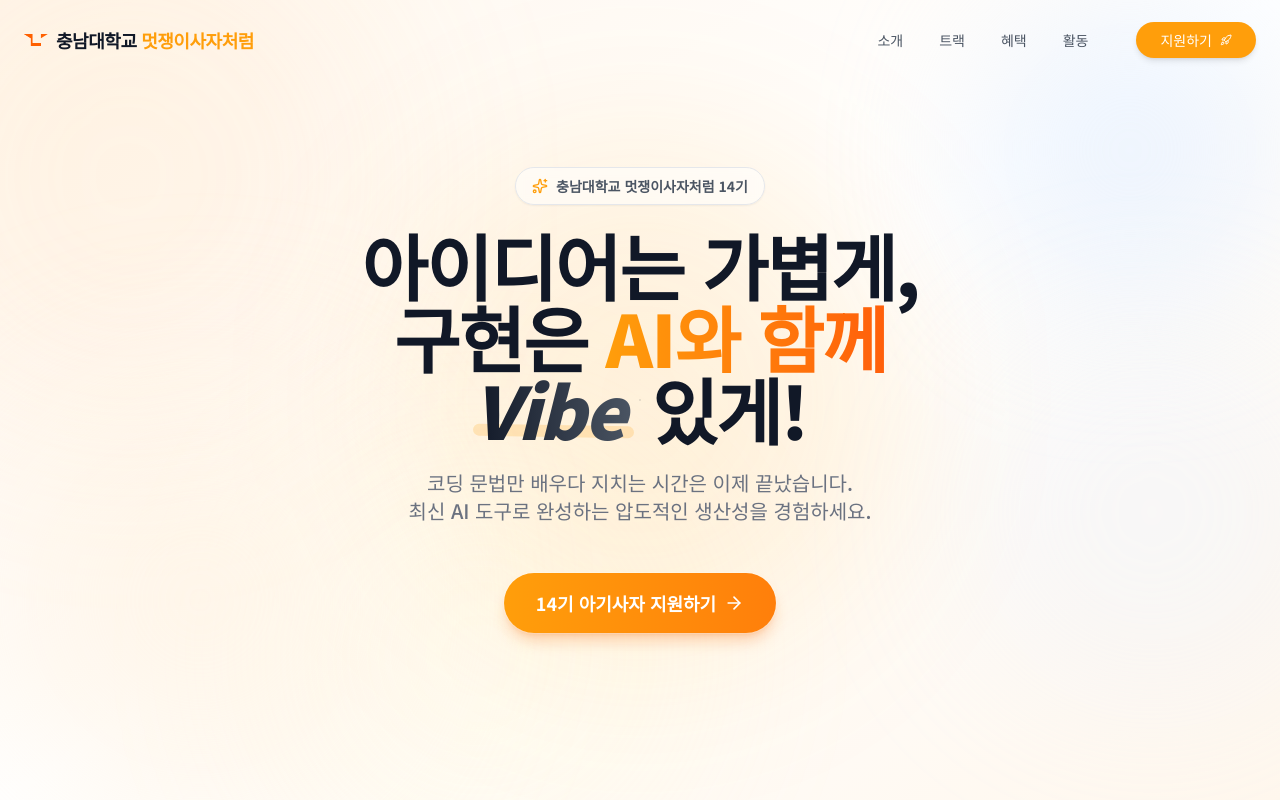
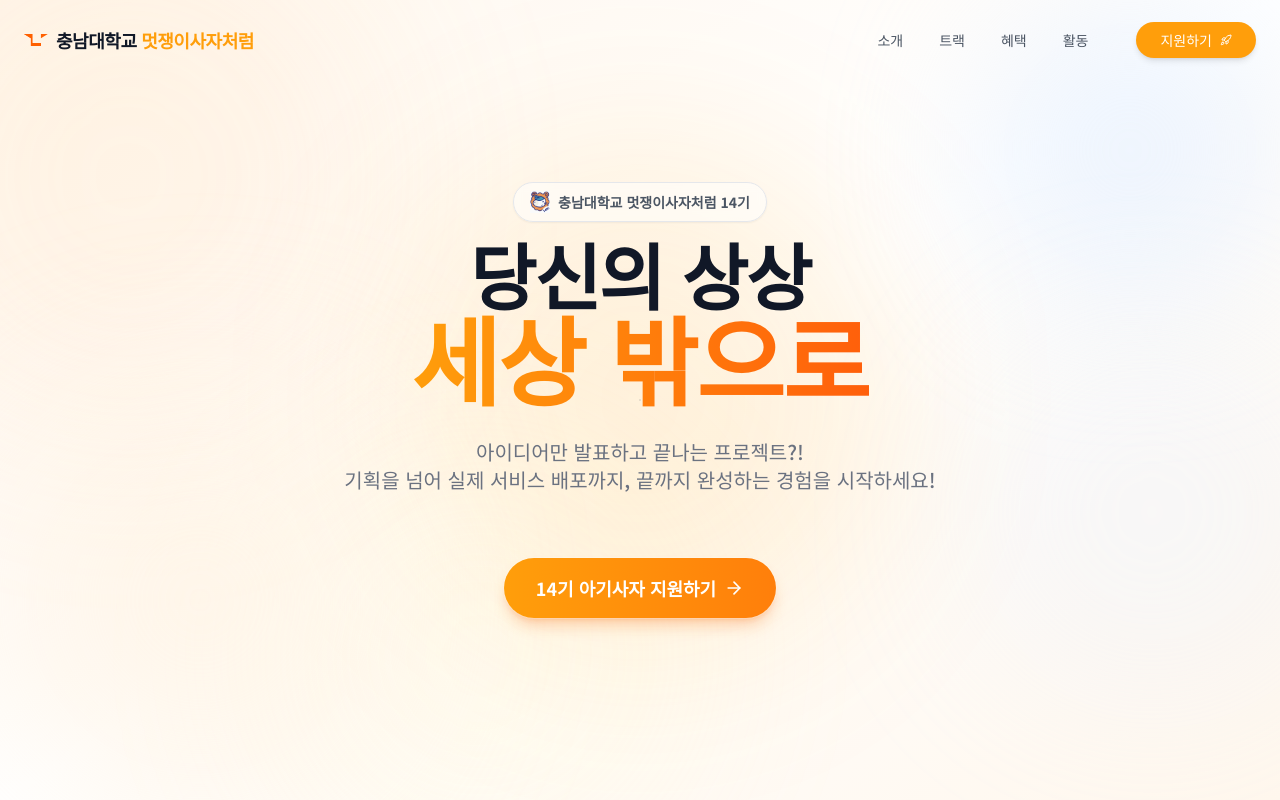
Before and after one commit to likelion-cnu-14th/recruit, a Next.js app: page / in a window 1280 px wide. Shown: the top 800 px of the page. Built offline with nearby package versions, Linux system fonts and the light colour scheme.

Commit message:
feat: Hero 글 내용 수정

```diff
--- a/src/components/Hero.tsx
+++ b/src/components/Hero.tsx
@@ -1,9 +1,10 @@
-import { ArrowRight, Sparkles } from "lucide-react";
+import { ArrowRight } from "lucide-react";
 import Link from "next/link";
+import Image from "next/image";
 
 export default function Hero() {
   return (
-    <section className="relative flex min-h-screen flex-col items-center justify-center overflow-hidden px-6 py-16 text-center">
+    <section className="relative flex min-h-screen flex-col items-center justify-center overflow-hidden px-6 py-24 md:py-32 text-center">
       {/* Background Gradients */}
       <div className="absolute inset-0 -z-10 overflow-hidden">
         <div className="absolute top-1/2 left-1/2 -translate-x-1/2 -translate-y-1/2 w-[500px] h-[500px] bg-primary/20 rounded-full blur-[100px] opacity-70" />
@@ -11,23 +12,19 @@
         <div className="absolute bottom-0 left-0 w-[400px] h-[400px] bg-orange-100 rounded-full blur-[100px] opacity-50" />
       </div>
 
-      <div className="mb-6 inline-flex animate-fadeUp items-center rounded-full border border-gray-200 bg-white/50 backdrop-blur-sm px-4 py-2 text-sm font-semibold text-gray-600 shadow-sm">
-        <Sparkles size={16} className="mr-2 text-primary" />
+      <div className="mb-2 md:mb-4 inline-flex animate-fadeUp items-center rounded-full border border-gray-200 bg-white/50 backdrop-blur-sm px-4 py-2 text-sm font-semibold text-gray-600 shadow-sm">
+        <Image src="/chacha_14th.png" alt="Likelion Logo" width={20} height={20} className="mr-2" />
         충남대학교 멋쟁이사자처럼 14기
       </div>
 
-      <h1 className="mb-6 text-4xl font-black leading-tight tracking-tight md:text-6xl lg:text-7xl text-gray-900">
-        아이디어는 가볍게,<br />
-        구현은 <span className="bg-gradient-to-r from-[#FF9E0B] to-[#FF5F0B] bg-clip-text text-transparent transform hover:scale-105 transition-transform inline-block">AI와 함께</span><br />
-        <span className="relative inline-block">
-          <span className="relative z-10 bg-gradient-to-r from-gray-900 to-gray-600 bg-clip-text text-transparent italic pr-2">Vibe</span>
-          <span className="absolute bottom-2 left-0 w-full h-3 bg-primary/20 -z-0 rotate-1 rounded-full"></span>
-        </span> 있게!
+      <h1 className="mb-6 md:mb-8 text-4xl font-black leading-relaxed tracking-tight md:text-6xl lg:text-7xl text-gray-900">
+        당신의 상상<br />
+        <span className="bg-gradient-to-r from-[#FF9E0B] to-[#FF5F0B] bg-clip-text text-transparent text-6xl md:text-8xl lg:text-8xl">세상 밖으로</span>
       </h1>
 
-      <p className="mb-12 max-w-2xl text-lg font-medium text-gray-500 md:text-xl leading-relaxed">
-        코딩 문법만 배우다 지치는 시간은 이제 끝났습니다.<br className="hidden md:block" />
-        최신 AI 도구로 완성하는 압도적인 생산성을 경험하세요.
+      <p className="mb-12 md:mb-16 max-w-2xl text-lg font-medium text-gray-500 md:text-xl leading-relaxed">
+        아이디어만 발표하고 끝나는 프로젝트?!<br className="hidden md:block" />
+        기획을 넘어 실제 서비스 배포까지, 끝까지 완성하는 경험을 시작하세요!
       </p>
 
       <Link href="/apply" className="inline-flex transform items-center rounded-full bg-gradient-to-r from-[#FF9E0B] to-[#FF7F0B] px-8 py-4 text-lg font-bold text-white shadow-lg shadow-orange-500/30 transition-all hover:-translate-y-1 hover:shadow-xl hover:shadow-orange-500/40 ring-1 ring-white/20">
```
Also changed, not shown: public/chacha_14th.png (added).
